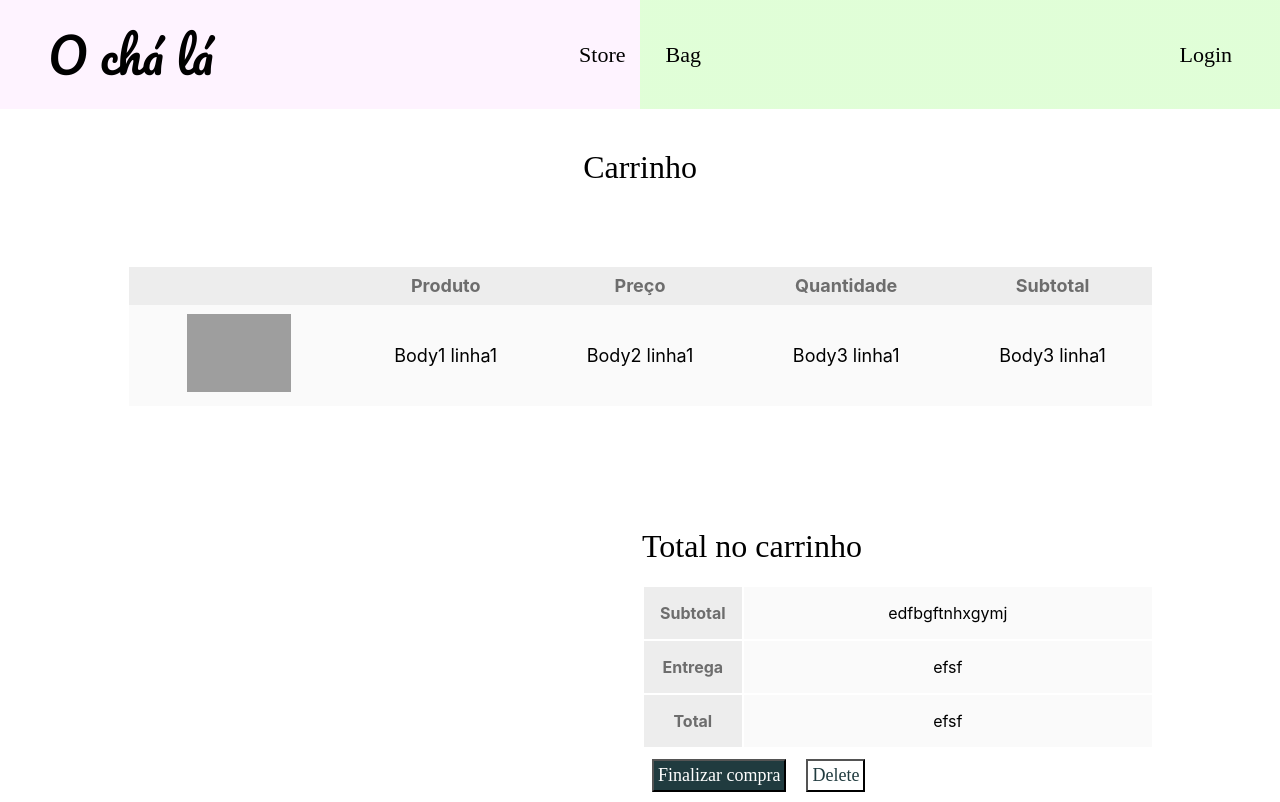
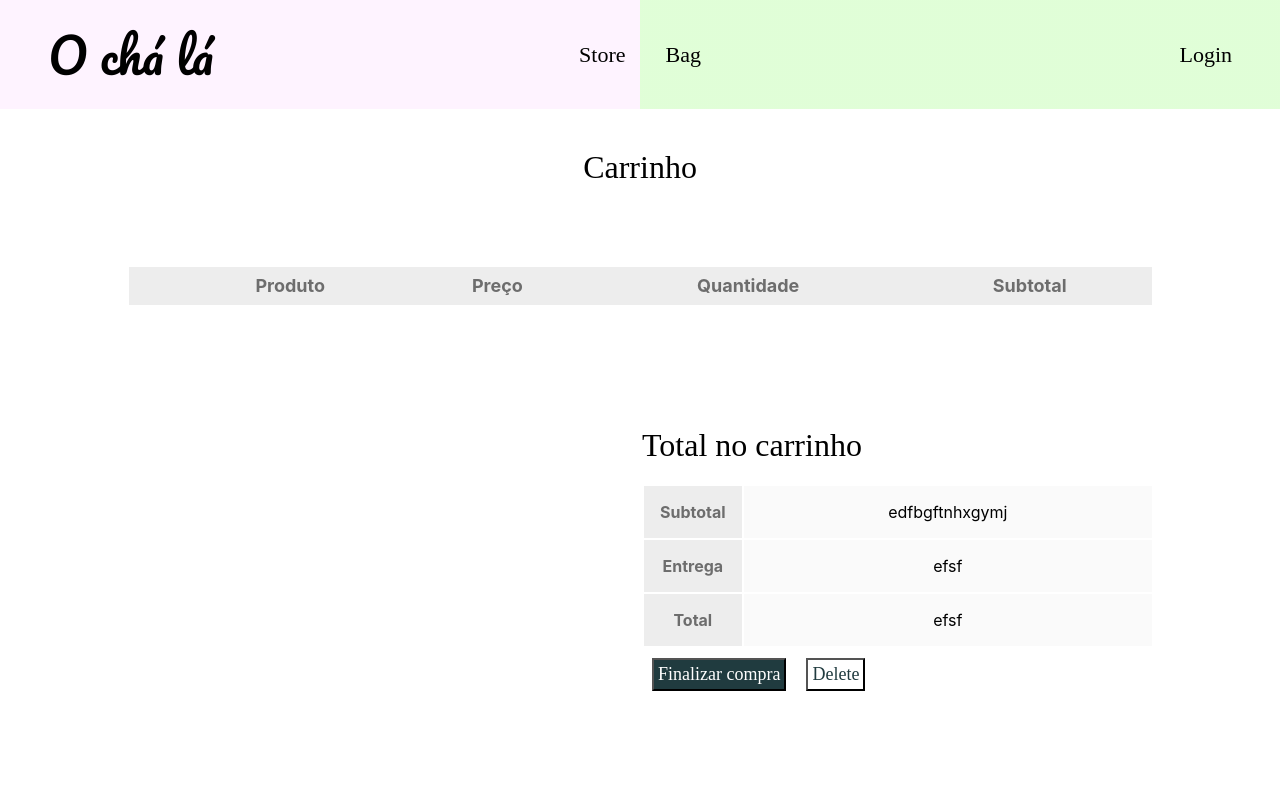
Before and after one commit to LeticiaLuckow/o-cha-la, a Next.js app: page /bag in a window 1280 px wide. Built offline with nearby package versions, Linux system fonts and the light colour scheme; grey boxes are pictures that could not be loaded.

Commit message:
localStorege-Bag

```diff
--- a/src/pages/bag/index.tsx
+++ b/src/pages/bag/index.tsx
@@ -1,5 +1,7 @@
 import type { NextPage } from 'next';
+import { useEffect, useState } from 'react';
 import Header from '../../components/header';
+import axios from 'axios';
 import {
   BagP,
   ButtonCartBag,
@@ -11,8 +13,14 @@ import {
   ThBag,
   ThCart,
 } from './styles';
+import { ProductBag } from '../../types/product';
 
 const Bag: NextPage = () => {
+  const [bag, setBag] = useState<ProductBag[]>([]);
+  useEffect(() => {
+    setBag(JSON.parse(localStorage.getItem('bag') || '[]') as ProductBag[]);
+  }, []);
+
   return (
     <>
       <div>
@@ -39,18 +47,27 @@ const Bag: NextPage = () => {
           </thead>
 
           <tbody>
+            {bag &&
+              bag.map((bolinha) => (
                 <tr>
+                  <>
                     <TdBag>
                       <img
-                  style={{ width: '120px', padding: '8px' }}
-                  src="https://mir-s3-cdn-cf.behance.net/project_modules/fs/05fc9b149498459.62f3abbc6ee87.png"
+                        src={bolinha.product.image}
+                        style={{ width: '100px' }}
                       />
                     </TdBag>
-              <TdBag>Body1 linha1</TdBag>
-              <TdBag>Body2 linha1</TdBag>
-              <TdBag>Body3 linha1</TdBag>
-              <TdBag>Body3 linha1</TdBag>
+                    <TdBag>{bolinha.product.name}</TdBag>
+                    <TdBag>{bolinha.product.price.toFixed(2)}</TdBag>
+                    <TdBag
+                      style={{ boxShadow: 'inset 0 1px 2px rgb(0 0 0 / 13%)' }}
+                    >
+                      {bolinha.quantity}
+                    </TdBag>
+                    <TdBag>{}</TdBag>
+                  </>
                 </tr>
+              ))}
           </tbody>
         </TableBag>
       </div>
--- a/src/types/product.d.ts
+++ b/src/types/product.d.ts
@@ -10,3 +10,5 @@ export type Product = {
 };
 
 export type ObjectProduct = { id: number; attributes: Product };
+
+export type ProductBag = { quantity: number; product: Product };
```
Also changed, not shown: src/components/card/index.tsx (+28 -2 lines). Lines whose indentation alone changed are shown as unchanged.
